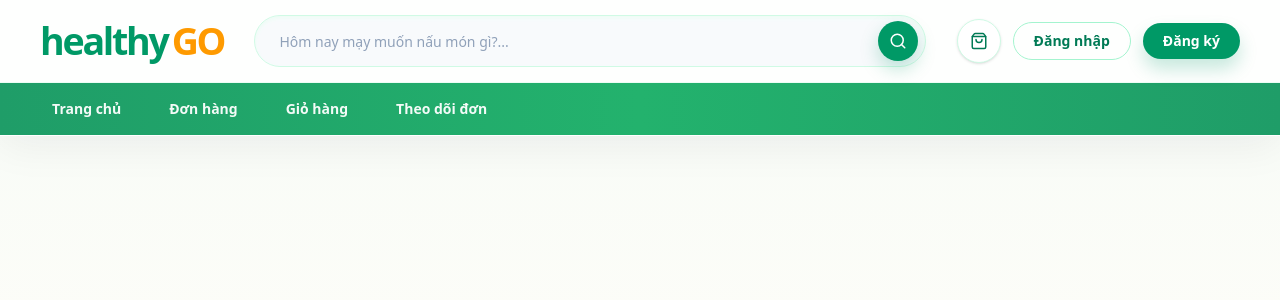
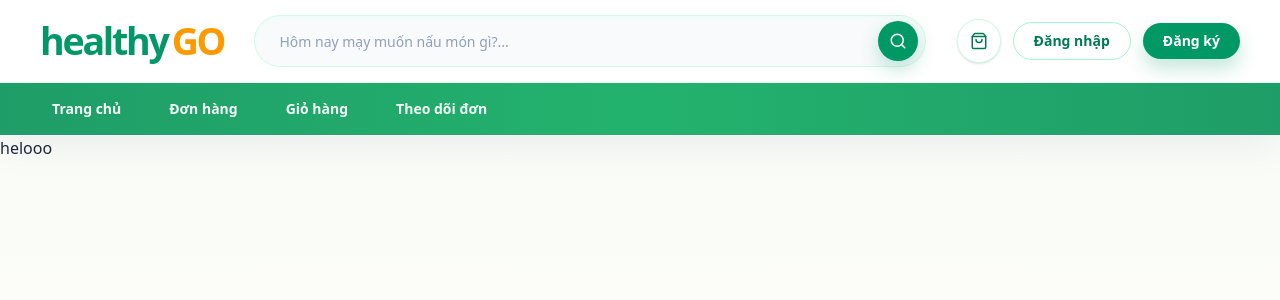
Before and after one commit to LamVyHuynh/TieuLuanTotNghiep, a React (Vite) app in the folder web-nong-san/: page /admin/dashboard in a window 1280 px wide. Shown: the top 300 px of the page. Built offline with nearby package versions, Linux system fonts and the light colour scheme.

Commit message:
admin: Thêm Trang admin với các trang các vào

```diff
--- /dev/null
+++ b/web-nong-san/src/pages/admin/Dashboard.jsx
@@ -0,0 +1,5 @@
+function Dashboard() {
+  return <h1>helooo</h1>;
+}
+
+export default Dashboard;
--- a/web-nong-san/src/routes/AppRoutes.js
+++ b/web-nong-san/src/routes/AppRoutes.js
@@ -6,6 +6,7 @@ import CheckOut from "../pages/CheckOut";
 import Login from "../pages/Login";
 import Register from "../pages/Register";
 import Order from "../pages/Order";
+import Dashboard from "../pages/admin/Dashboard";
 const publicRoutes = [
   { path: "/", element: Home },
   { path: "/cart", element: Cart },
@@ -15,6 +16,7 @@ const publicRoutes = [
   { path: "/login", element: Login },
   { path: "/register", element: Register },
   { path: "/order", element: Order },
+  { path: "/admin/dashboard", element: Dashboard },
 ];
 
 export { publicRoutes };
```
Also changed, not shown: web-nong-san/src/pages/admin/AdminLayout.jsx (added), web-nong-san/src/pages/admin/Orders.jsx (added), web-nong-san/src/pages/admin/Products.jsx (added), web-nong-san/src/pages/admin/Stores.jsx (added), web-nong-san/src/pages/admin/Users.jsx (added), 2 other files (tests, documents, lock files or other folders).
